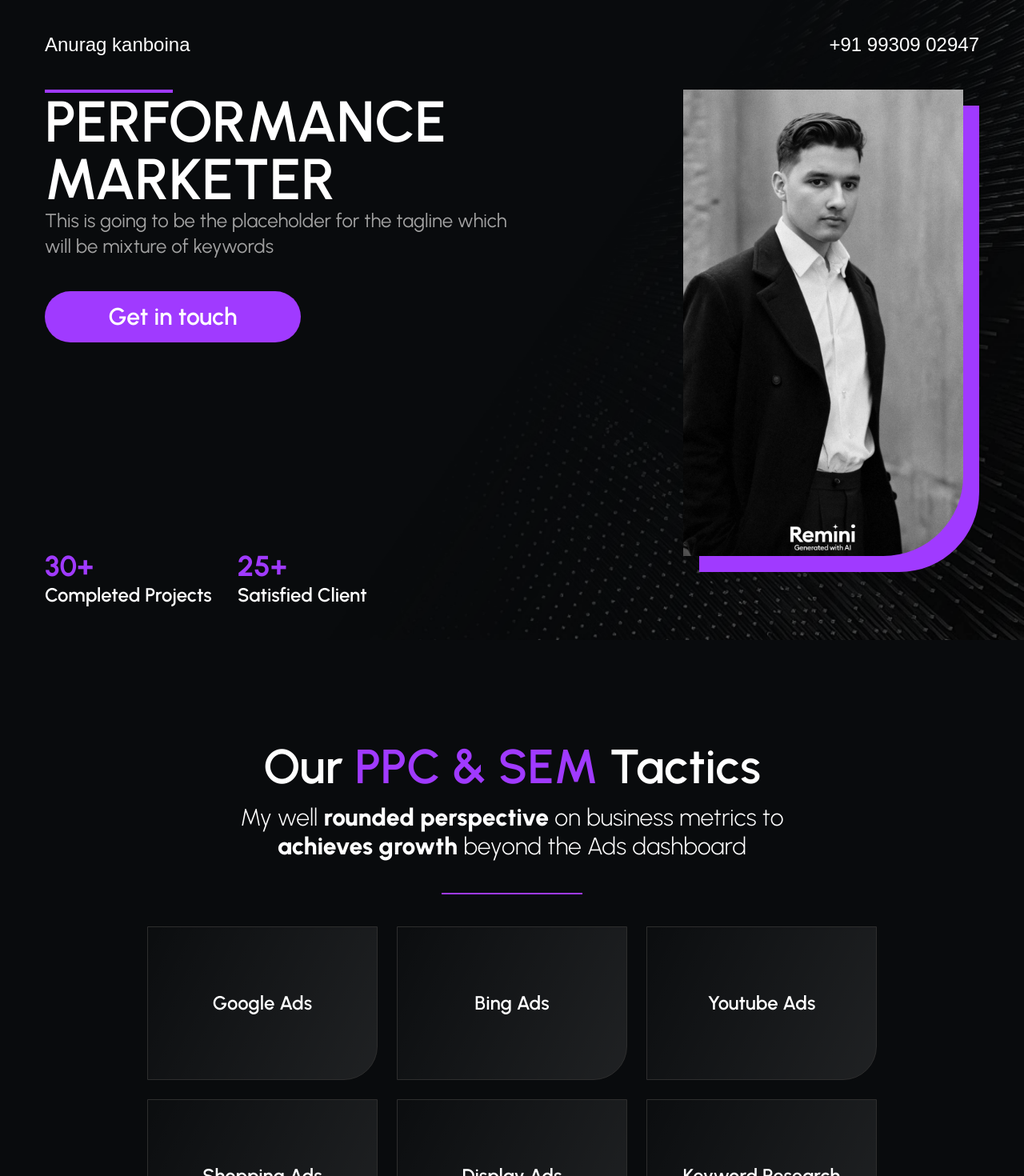
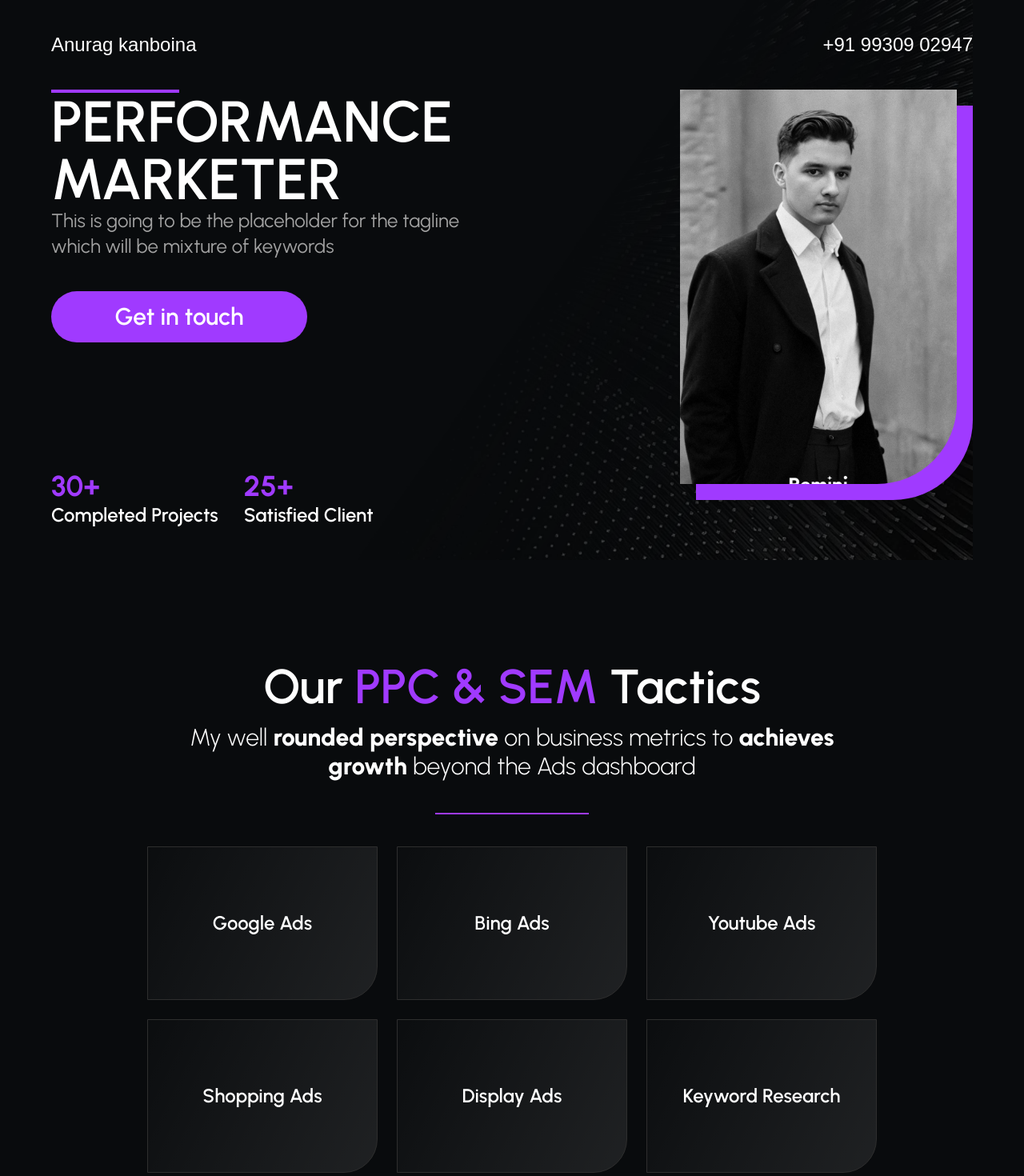
Before and after one commit to Ram-Ratan/anurag-portfolio, a React (Create React App) app: page / in a window 1280 px wide. Shown: the top 1470 px of the page at 80% size. Built offline with nearby package versions, Linux system fonts and the light colour scheme; a web font is replaced by a local one.

Commit message:
fixed the max width

```diff
--- a/src/App.tsx
+++ b/src/App.tsx
@@ -11,7 +11,7 @@ import Section4 from "./component/Section4";
 
 function App() {
   return (
-    <div className="App">
+    <div className="App bg-primary-0">
       <Section1 />
       {/* <Section2 />  */}
       <Section3 />
--- a/src/component/Section1.tsx
+++ b/src/component/Section1.tsx
@@ -3,7 +3,7 @@ import anuragImage from "../assets/anurag.jfif";
 
 const Section1 = () => {
   return (
-    <section className="flex bg-primary-0 w-full h-screen py-10 px-14 flex-col gap-10 bg-bg-image bg-cover">
+    <section className="flex bg-primary-0 h-screen py-10 w-[90%] mx-auto max-w-[1280px] max-h-[700px] flex-col gap-10 bg-bg-image bg-cover">
         <div className="flex text-primary w-full justify-between">
           <p className='font-brunoAceSC font-normal text-2xl'>Anurag kanboina</p>
           <p className='font-brunoAceSC font-normal text-2xl'>+91 99309 02947</p>
--- a/src/component/Section3.tsx
+++ b/src/component/Section3.tsx
@@ -23,7 +23,7 @@ const serviceArray: string[] = [
 
 const Section3 = () => {
   return (
-    <section className="flex bg-primary-0 w-full h-fit pt-32 pb-60 px-28 flex-col gap-10 justify-center items-center">
+    <section className="flex bg-primary-0  h-fit pt-32 pb-60 w-[90%] mx-auto max-w-[1280px] flex-col gap-10 justify-center items-center">
       <div className="flex flex-col w-3/4 gap-4">
         <p className="font-semibold text-primary text-6xl text-center">
           Our <span className="text-secondary">PPC & SEM </span> Tactics
--- a/src/component/Section4.tsx
+++ b/src/component/Section4.tsx
@@ -3,7 +3,7 @@ import timeline1 from "../assets/timeline-1.png";
 
 const Section4 = () => {
   return (
-    <section className="flex bg-primary-0 w-full h-fit py-24 px-28 gap-6 justify-start items-center relative">
+    <section className="flex bg-primary-0 w-full h-fit py-24 w-[90%] mx-auto max-w-[1280px] gap-6 justify-start items-center relative">
       <div className="flex flex-col">
         <div
           className="w-2.5 h-[323px] relative"
--- a/src/component/Section5.tsx
+++ b/src/component/Section5.tsx
@@ -21,7 +21,7 @@ const companyArray: string[] = [
 
 const Section5 = () => {
   return (
-    <section className="flex bg-primary-0 w-full h-fit pt-10 pb-32 px-24 flex-col gap-16 justify-center items-center">
+    <section className="flex bg-primary-0 h-fit pt-10 pb-32 w-[90%] mx-auto max-w-[1280px] flex-col gap-16 justify-center items-center">
       <div className="w-3/4">
         <p className="font-semibold text-primary text-6xl text-center">
           Brands <span className="text-secondary">I have worked </span> with
--- a/src/component/Section6.tsx
+++ b/src/component/Section6.tsx
@@ -4,7 +4,7 @@ import person1 from '../assets/Rectangle 6.png';
 
 const Section6 = () => {
   return (
-    <section className="flex bg-primary-0 w-full h-fit pt-10 pb-32 px-24 flex-col gap-16 justify-center items-center">
+    <section className="flex bg-primary-0 h-fit pt-10 pb-32 w-[90%] mx-auto max-w-[1280px] flex-col gap-16 justify-center items-center">
       <div className="w-[704px]">
         <p className="font-bold text-primary text-6xl text-center">
         What our <span className='text-secondary'>past customers</span> have to say
--- a/src/component/Section7.tsx
+++ b/src/component/Section7.tsx
@@ -2,7 +2,7 @@ import React from 'react'
 
 const Section7 = () => {
   return (
-    <section className="flex bg-primary-0 w-full h-fit py-24 px-28 flex-col gap-16 justify-center items-center">
+    <section className="flex bg-primary-0 h-fit py-24 w-[90%] mx-auto max-w-[1280px] flex-col gap-16 justify-center items-center">
         <div className='flex flex-col gap-4'>
             <div className='flex flex-col gap-[3px] text-start'>
                 <p className='font-light text-6xl text-primary'>Peace on Mind....</p>
--- a/src/component/Section8.tsx
+++ b/src/component/Section8.tsx
@@ -2,7 +2,7 @@ import React from "react";
 
 const Section8 = () => {
   return (
-    <section className="flex bg-primary-0 w-full h-fit py-24 px-28 flex-col gap-16 justify-center items-center">
+    <section className="flex bg-primary-0 h-fit py-24 w-[90%] mx-auto max-w-[1280px] flex-col gap-16 justify-center items-center">
       <div className="flex justify-between w-full px-8">
         <div className="flex flex-col gap-6 text-start">
           <p className="font-brunoAceSC font-normal text-2xl text-primary">
```
